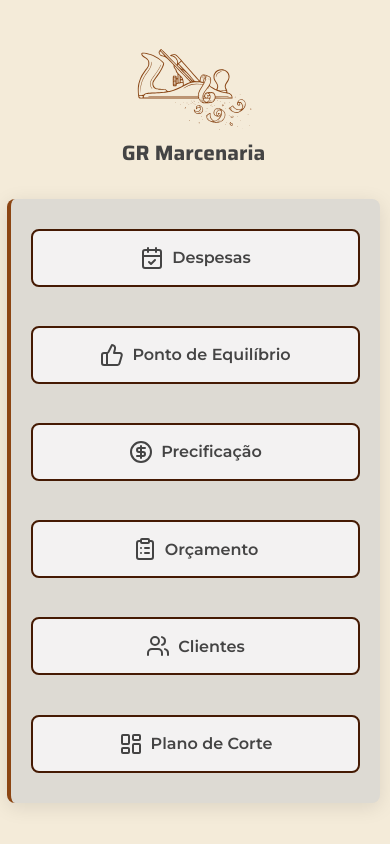
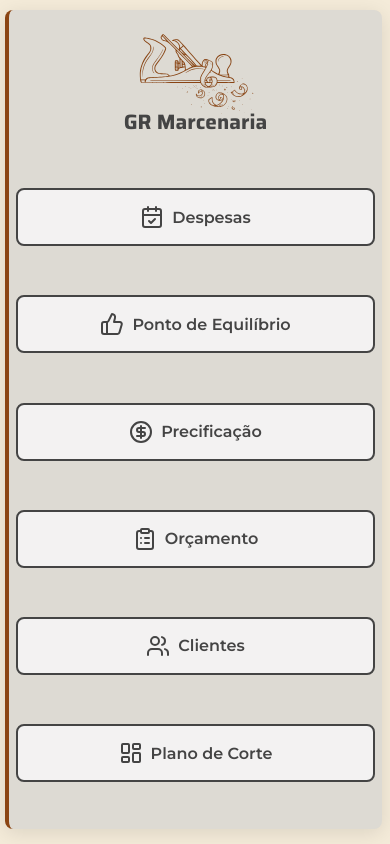
Before and after one commit to VagnerBeraldo/PI5-Marcenaria, a React (Vite) app: page / in a window 390 px wide. Built offline with nearby package versions, Linux system fonts and the light colour scheme.

Commit message:
styles: ajuste de layout

```diff
--- a/src/styles/MenuMarcenaria.css
+++ b/src/styles/MenuMarcenaria.css
@@ -8,14 +8,18 @@ body {
 
 .menu-container {
   max-width: 900px;
-  height: 100vh;
-  margin: 20px auto;
-  padding: 20px;
+  height: 97vh;
+  margin: 10px auto;
   font-family: "Montserrat", sans-serif;
   display: flex;
   flex-direction: column;
-  justify-content: center;
+  justify-content: flex-start;
   box-sizing: border-box;
+  border-left: 4px solid var(--cor-primaria);
+  background-color: var(--cor-secundaria);
+  box-shadow: 0 4px 20px rgba(0, 0, 0, 0.1);
+  padding: 20px 20px 0px 20px;
+  border-radius: 8px;
 }
 
 .menu-header {
@@ -31,7 +35,7 @@ body {
 .nome-fantasia {
   font-size: 1.3rem;
   color: var(--texto);
-  margin: 0;
+  margin: -15px 0 20px 0;
   font-family: "Saira", Arial, serif;
 }
 
@@ -41,11 +45,7 @@ body {
   grid-template-columns: repeat(3, 1fr);
   grid-template-rows: 1.2fr 1.2fr 1fr 0.8fr;
   gap: 12px;
-  background-color: var(--cor-secundaria);
-  box-shadow: 0 4px 20px rgba(0, 0, 0, 0.1);
-  padding: 30px 20px;
-  border-radius: 8px;
-  border-left: 4px solid var(--cor-primaria);
+
   grid-template-areas:
     "bloco1 bloco2 bloco5"
     "bloco1 bloco4 bloco5"
@@ -53,12 +53,12 @@ body {
     "bloco6 bloco6 bloco6";
 
   height: 100%;
-  max-height: calc(100vh - 300px);
+  max-height: calc(100vh - 250px);
 }
 
 .grid-item {
   background: var(--input-bg);
-  border: 2px solid var(--borda-chapa-visualizador);
+  border: 2px solid var(--texto);
   display: flex;
   border-radius: 8px;
   flex-direction: column;
@@ -117,15 +117,19 @@ body {
 
 @media (max-width: 550px) {
   .menu-container {
-    margin: 2px auto;
-    padding: 2px;
+    margin: 10px auto;
+
+    padding: 20px 2px 2px;
+  }
+
+  .grid-item {
+   margin: 0 5px;
   }
 }
 
 @media (max-width: 400px) {
   .menu-container {
-    margin: 2px auto;
-    padding: 2px;
+    padding: 20px 2px 2px;
   }
 
   .grid-main {
@@ -137,6 +141,7 @@ body {
   .grid-item {
     flex-direction: row;
     padding: 15px 0;
+
     align-items: center;
     justify-content: center;
     gap: 8px;
--- a/src/styles/PlanoDeCorte.css
+++ b/src/styles/PlanoDeCorte.css
@@ -4,11 +4,25 @@
   background-color: var(--body-bg);
 }
 
+.logo-img {
+  max-width: 120px;
+  height: auto;
+}
+
+.nome-fantasia {
+  font-size: 1.3rem;
+  color: var(--texto);
+  margin: -35px 0 30px 0;
+  font-family: "Saira", Arial, serif;
+}
+
+
 .titulo {
   padding-bottom: 30px;
   border-bottom: 1px solid var(--branco);
   font-family: "Saira", Arial, serif;
   font-size: 1.8rem;
+  color: var(--texto);
 }
 
 /* --- Botões de Ação Superiores --- */
@@ -181,7 +195,7 @@
 
 .input-padrao:focus {
   outline: none;
-  border: 2px solid var(--cor-primaria);
+  border: 1px solid var(--cor-primaria);
 }
 
 /* --- Lista de Peças --- */
```
